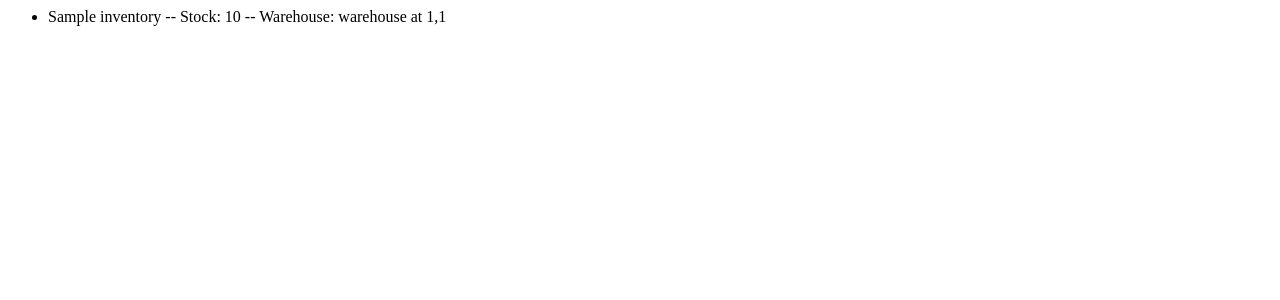
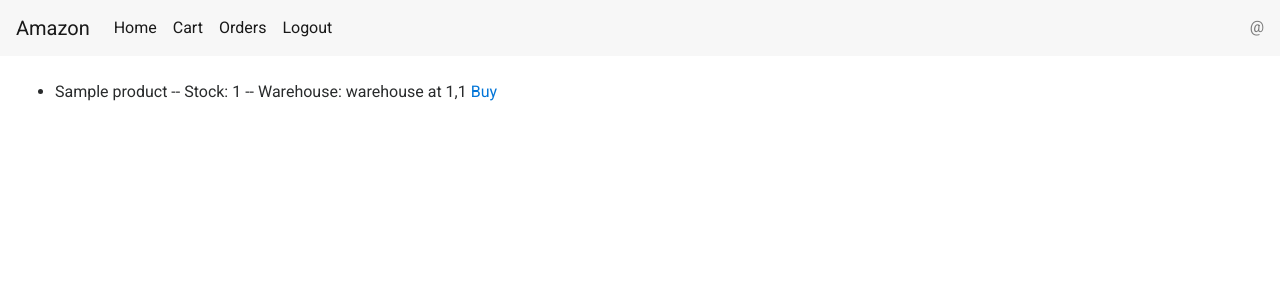
Before and after one commit to chronologos/ECE590-AmazonSim, a Django app: page /products/ in a window 1280 px wide. Shown: the top 300 px of the page. Run offline with Django 3.2, Linux system fonts and the light colour scheme; tables that the repository leaves empty hold one stand-in row (values such as "Sample post"); some libraries are stand-ins or nearby versions.

Commit message:
Did up basic frontend / backend in django
Inventory, buy, cart, checkout and orders page are functional.

```diff
--- a/amazonsim/amazonsim/urls.py
+++ b/amazonsim/amazonsim/urls.py
@@ -19,5 +19,12 @@ from store import views
 
 urlpatterns = [
     url(r'^admin/', admin.site.urls),
+    url(r'^buy/(?P<product_id>[0-9]+)/$', views.buy, name='buy'),
+    url(r'^cart/$', views.cart, name='cart'),
+    url(r'^checkout/$', views.checkout, name='checkout'),
+    url(r'^logout/$', views.logout, name='logout'),
+    url(r'^orders/$', views.orders, name='orders'),
     url(r'^products/', views.InventoryView.as_view(), name='products'),
+    url(r'^signup/$', views.get_signup, name='signup'),
+    url(r'^$', views.login, name='login'),
 ]
--- a/amazonsim/store/models.py
+++ b/amazonsim/store/models.py
@@ -1,20 +1,13 @@
 from django.db import models
+from django.contrib.auth.models import User
 
-class Inventory(models.Model):
+
+class Product(models.Model):
     name = models.TextField()
     description = models.TextField()
-    stock = models.IntegerField()
-    warehouse = models.ForeignKey('Warehouse', on_delete=models.CASCADE)
 
     def __str__(self):
-        return "product: {0}, # left: {1}".format(self.name, self.stock)
-
-class FSM(models.Model):
-    shipping_id = models.IntegerField()
-    fsm_state = models.IntegerField()
-
-    def __str__(self):
-        return "id {0}: state {1}".format(self.shipping_id, self.fsm_state)
+        return self.name
 
 class Warehouse(models.Model):
     x_coord = models.IntegerField()
@@ -22,3 +15,42 @@ class Warehouse(models.Model):
 
     def __str__(self):
         return "warehouse at {0},{1}".format(self.x_coord, self.y_coord)
+
+
+class Inventory(models.Model):
+    product = models.ForeignKey(Product, on_delete=models.CASCADE)
+    count = models.IntegerField()
+    warehouse = models.ForeignKey(Warehouse, on_delete=models.CASCADE)
+
+    def __str__(self):
+        return "product: {0}, # left: {1}".format(self.name, self.count)
+
+class TrackingNumber(models.Model):
+    user = models.ForeignKey(User, on_delete=models.CASCADE)
+    fsm_state = models.IntegerField()
+
+    def __str__(self):
+        return "tracking number {0}: state {1}".format(self.id, self.fsm_state)
+
+class ShipmentItem(models.Model):
+    tracking_number = models.ForeignKey(
+        TrackingNumber, on_delete=models.CASCADE)
+    product = models.ForeignKey(Product, on_delete=models.CASCADE)
+    count = models.IntegerField()
+
+    def __str__(self):
+        return "tracking number: {0}\n product: {1} count: {2}".format(
+            self.tracking_number, self.product, self.count)
+
+
+class ShoppingCarts(models.Model):
+    user = models.OneToOneField(User, on_delete=models.CASCADE, unique=True)
+
+
+class CartItem(models.Model):
+    shopping_cart = models.ForeignKey(ShoppingCarts, null=True, on_delete=models.CASCADE)
+    product = models.ForeignKey(Product, on_delete=models.CASCADE,)
+    count = models.IntegerField()
+
+    def __str__(self):
+        return "product: {0} count: {1}".format(self.product, self.count)
--- /dev/null
+++ b/amazonsim/store/templates/store/base.html
@@ -0,0 +1,80 @@
+<!DOCTYPE html>
+<html lang="en">
+<head>
+    <meta charset="utf-8">
+    <meta http-equiv="X-UA-Compatible" content="IE=edge">
+    <meta name="viewport" content="width=device-width, initial-scale=1, shrink-to-fit=no">
+
+    <!-- Latest compiled and minified CSS -->
+    <link rel="stylesheet" href="https://maxcdn.bootstrapcdn.com/bootstrap/4.0.0-alpha.6/css/bootstrap.min.css" integrity="sha384-rwoIResjU2yc3z8GV/NPeZWAv56rSmLldC3R/AZzGRnGxQQKnKkoFVhFQhNUwEyJ" crossorigin="anonymous">
+    <script src="https://code.jquery.com/jquery-3.1.1.slim.min.js" integrity="sha384-A7FZj7v+d/sdmMqp/nOQwliLvUsJfDHW+k9Omg/a/EheAdgtzNs3hpfag6Ed950n" crossorigin="anonymous"></script>
+    <script src="https://cdnjs.cloudflare.com/ajax/libs/tether/1.4.0/js/tether.min.js" integrity="sha384-DztdAPBWPRXSA/3eYEEUWrWCy7G5KFbe8fFjk5JAIxUYHKkDx6Qin1DkWx51bBrb" crossorigin="anonymous"></script>
+    <script src="https://maxcdn.bootstrapcdn.com/bootstrap/4.0.0-alpha.6/js/bootstrap.min.js" integrity="sha384-vBWWzlZJ8ea9aCX4pEW3rVHjgjt7zpkNpZk+02D9phzyeVkE+jo0ieGizqPLForn" crossorigin="anonymous"></script>
+    <link href="https://fonts.googleapis.com/css?family=Roboto" rel="stylesheet">
+    <link href="https://fonts.googleapis.com/css?family=Roboto+Slab" rel="stylesheet">
+    <title>{% block title %}My amazing site{% endblock %}</title>
+    <style>
+      body {
+        font-family: 'Roboto', sans-serif;
+      }
+
+      h1, h2, h3, h4, h5, h6 {
+        font-weight: 'Bold';
+        font-family: 'Roboto Slab', sans-serif;
+      }
+      .fade-enter-active, .fade-leave-active {
+          transition: opacity .5s
+      }
+      .fade-enter, .fade-leave-to /* .fade-leave-active in <2.1.8 */ {
+          opacity: 0
+      }
+
+    </style>
+    {% block includes %}
+    {% endblock %}
+</head>
+
+<body>
+    <div>
+      {% block messages %}
+      {% if message %}
+      {{ message }}
+      {% endif %}
+      {% endblock %}
+    </div>
+    <nav class="navbar sticky-top navbar-toggleable-md navbar-light bg-faded">
+      <button class="navbar-toggler navbar-toggler-right" type="button" data-toggle="collapse" data-target="#navbarSupportedContent" aria-controls="navbarSupportedContent" aria-expanded="false" aria-label="Toggle navigation">
+        <span class="navbar-toggler-icon"></span>
+      </button>
+      <a class="navbar-brand" href="#">Amazon</a>
+
+      <div class="collapse navbar-collapse" id="navbarSupportedContent">
+        <ul class="navbar-nav mr-auto">
+          <li class="nav-item active">
+            <a class="nav-link" href="{% url 'products' %}">Home <span class="sr-only">(current)</span></a>
+          </li>
+          <li class="nav-item active">
+            <a class="nav-link" href="{% url 'cart' %}">Cart <span class="sr-only">(current)</span></a>
+          </li>
+          <li class="nav-item active">
+            <a class="nav-link" href="{% url 'orders' %}">Orders <span class="sr-only">(current)</span></a>
+          </li>
+          <li class="nav-item active">
+            <a class="nav-link" href="{% url 'logout' %}">Logout</a>
+          </li>
+        </ul>
+        <span class="navbar-text">
+          @{{user.username}}
+        </span>
+        <!--<form class="form-inline my-2 my-lg-0">-->
+          <!--<input class="form-control mr-sm-2" type="text" placeholder="Search">-->
+          <!--<button class="btn btn-outline-success my-2 my-sm-0" type="submit">Search</button>-->
+        <!--</form>-->
+      </div>
+    </nav>
+    </br>
+    <div id="content" class="container-fluid">
+        {% block content %}{% endblock %}
+    </div>
+</body>
+</html>
--- /dev/null
+++ b/amazonsim/store/templates/store/checkout.html
@@ -0,0 +1,5 @@
+{% extends "store/base.html" %}
+{% block title %}Checkout complete!{% endblock %}
+{% block content %}
+Your tracking number is {{ tracking_number }}.
+{% endblock %}
--- a/amazonsim/store/templates/store/inventory.html
+++ b/amazonsim/store/templates/store/inventory.html
@@ -1,5 +1,9 @@
+{% extends "store/base.html" %}
+{% block title %}The world's best webstore{% endblock %}
+{% block content %}
 <ul>
-    {% for item in inventory_items %}
-    <li>{{ item.name }} -- Stock: {{item.stock}} -- Warehouse: {{item.warehouse}}  </li>
-    {% endfor %}
+  {% for item in inventory_items %}
+    <li>{{ item.product }} -- Stock: {{item.count}} -- Warehouse: {{item.warehouse}} <a href="/buy/{{item.id}}">Buy</a> </li>
+  {% endfor %}
 </ul>
+{% endblock %}
--- a/amazonsim/store/views.py
+++ b/amazonsim/store/views.py
@@ -1,10 +1,18 @@
 from django.shortcuts import render
-from django.http import HttpResponseRedirect
-from store.models import Inventory, Warehouse
+from django.http import HttpResponseRedirect, HttpResponse
+from store.models import *
 from django.urls import reverse
 from django.views import generic
+from django.contrib.auth.models import User
+from django.contrib.auth import authenticate
+from django.contrib.auth import logout as llogout
+from django.contrib.auth import login as llogin
+from django.contrib.auth.mixins import LoginRequiredMixin, UserPassesTestMixin
+from django.contrib.auth.decorators import login_required
+from .forms import *
 
 # Create your views here.
+
 
 class InventoryView(generic.ListView):
     template_name = 'store/inventory.html'
@@ -13,3 +21,114 @@ class InventoryView(generic.ListView):
     def get_queryset(self):
         """Return the last five published questions."""
         return Inventory.objects.all()
+
+
+def buy(request, product_id):
+    if request.method == 'POST':
+        form = BuyForm(request.POST)
+        if form.is_valid():
+            qty = form.cleaned_data['qty']
+            print(
+                "purchase for qty={0} of product_id={1} received".format(
+                    product_id, qty)
+            )
+            c = getcart(request)
+            p = Product.objects.get(id=product_id)
+            if (CartItem.objects.filter(shopping_cart=c).filter(product=p).exists()):
+                item = CartItem.objects.filter(shopping_cart=c).get(product=p)
+                item.count += qty
+            else:
+                item = CartItem(product=p, count=qty, shopping_cart=c)
+            item.save()
+            return HttpResponseRedirect(reverse('products'))
+    else:
+        form = BuyForm()
+        context = {'product_id': product_id, 'form': form}
+    return render(request, 'store/buy.html', context)
+
+
+def cart(request):
+    # TODO return list or queryset to render?
+    cart = getcart(request)
+    cart_items = CartItem.objects.filter(shopping_cart_id=cart.id).all()
+    context = {'cart_items': cart_items}
+    print(cart_items)
+    return render(request, 'store/cart.html', context)
+
+
+def checkout(request):
+    cart = getcart(request)
+    cart_items = CartItem.objects.filter(shopping_cart_id=cart.id).all()
+    tracking_number = TrackingNumber(fsm_state=0, user=request.user)
+    tracking_number.save()
+    for item in cart_items:
+        product = item.product
+        count = item.count
+        inventory_item = Inventory.objects.get(product=product)
+        inventory_item.count -= count
+        inventory_item.save()
+        shipment_item = ShipmentItem(tracking_number=tracking_number, product=product, count=count)
+        shipment_item.save()
+        # minus from Inventory
+        # make shipment item
+        # return tracking number
+    CartItem.objects.filter(shopping_cart_id=cart.id).delete()
+    context = {'tracking_number': tracking_number.id}
+    return render(request, 'store/checkout.html', context)
+
+def orders(request):
+    orders = TrackingNumber.objects.filter(user=request.user).all()
+    ordermap = {}
+    for order in orders:
+        items = ShipmentItem.objects.filter(tracking_number = order.id).all()
+        ordermap[order.id] = items
+    context = {"orders" : ordermap}
+    print(ordermap)
+    return render(request, 'store/orders.html', context)
+
+
+def get_signup(request):
+    if request.method == 'POST':
+        form = SignupForm(request.POST)
+        if form.is_valid():
+            username = form.cleaned_data['username']
+            email = form.cleaned_data['email']
+            password = form.cleaned_data['password']
+            user = User.objects.create_user(username=username,
+                                            email=email, password=password)
+            user.save()
+            return HttpResponseRedirect(reverse('login'))
+    else:
+        form = SignupForm()
+
+    return render(request, 'store/signup.html', {'form': form})
+
+
+def login(request):
+    if request.method == 'POST':
+        form = LoginForm(request.POST)
+        if form.is_valid():
+            username = form.cleaned_data['username']
+            password = form.cleaned_data['password']
+            user = authenticate(username=username, password=password)
+            if user is not None:
+                llogin(request, user)
+                return HttpResponseRedirect(reverse('products'))
+
+    else:
+        form = LoginForm()
+
+    return render(request, 'store/login.html', {'form': form})
+
+def logout(request):
+    llogout(request)
+    return HttpResponseRedirect(reverse('login'))
+
+def getcart(request):
+    """ Helper that returns a user's cart, creating if it doesn't exist."""
+    if not (ShoppingCarts.objects.filter(user=request.user).exists()):
+        cart = ShoppingCarts(user=request.user)
+        cart.save()
+    else:
+        cart = ShoppingCarts.objects.get(user=request.user)
+    return cart
```
Also changed, not shown: amazonsim/store/forms.py (added, +23 -0 lines), amazonsim/store/templates/store/buy.html (added, +20 -0 lines), amazonsim/store/templates/store/cart.html (added, +10 -0 lines), amazonsim/store/templates/store/login.html (added, +19 -0 lines), amazonsim/store/templates/store/orders.html (added, +15 -0 lines), amazonsim/store/templates/store/signup.html (added, +17 -0 lines), amazonsim/store/migrations/0001_initial.py, amazonsim/store/migrations/0002_shoppingcarts.py, amazonsim/store/migrations/0003_auto_20170420_0201.py (added), amazonsim/store/migrations/0004_auto_20170420_0211.py (added), amazonsim/store/migrations/0005_auto_20170420_0217.py (added), amazonsim/store/migrations/0006_auto_20170420_0228.py (added), amazonsim/store/migrations/0007_auto_20170420_0233.py (added), amazonsim/store/migrations/0008_trackingnumber_user.py (added).
